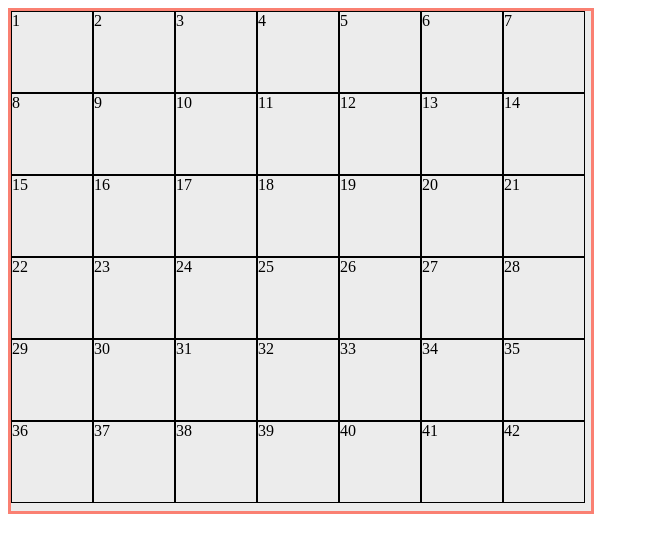
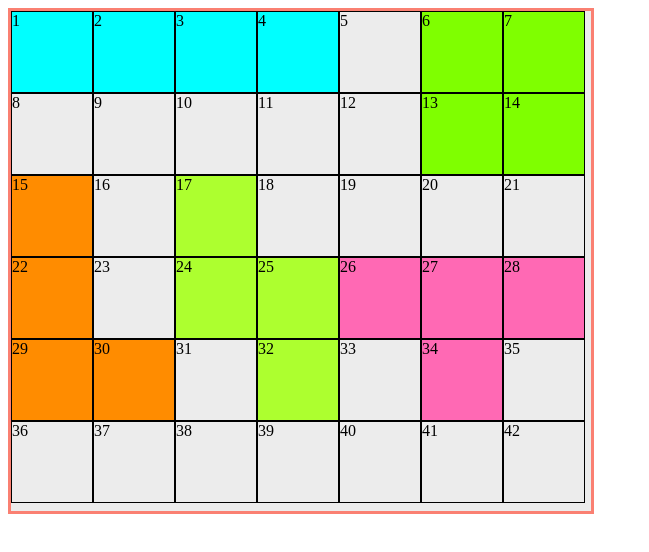
Before and after one commit to jrtorsa/tetris, a plain HTML site: page index.html in a window 1280 px wide. Shown: the whole page, without its empty margins (0-649 px from the left). Drawn offline with Linux system fonts and the light colour scheme.

Commit message:
coloreando las cajas de tetris

```diff
--- a/index.html
+++ b/index.html
@@ -9,40 +9,40 @@
   </head>
   <body>
     <div class="container">
-      <div>1</div>
-      <div>2</div>
-      <div>3</div>
-      <div>4</div>
+      <div class="blue">1</div>
+      <div class="blue">2</div>
+      <div class="blue">3</div>
+      <div class="blue">4</div>
       <div>5</div>
-      <div>6</div>
-      <div>7</div>
+      <div class="yellow">6</div>
+      <div class="yellow">7</div>
       <div>8</div>
       <div>9</div>
       <div>10</div>
       <div>11</div>
       <div>12</div>
-      <div>13</div>
-      <div>14</div>
-      <div>15</div>
+      <div class="yellow">13</div>
+      <div class="yellow">14</div>
+      <div class="orange">15</div>
       <div>16</div>
-      <div>17</div>
+      <div class="green">17</div>
       <div>18</div>
       <div>19</div>
       <div>20</div>
       <div>21</div>
-      <div>22</div>
+      <div class="orange">22</div>
       <div>23</div>
-      <div>24</div>
-      <div>25</div>
-      <div>26</div>
-      <div>27</div>
-      <div>28</div>
-      <div>29</div>
-      <div>30</div>
+      <div class="green">24</div>
+      <div class="green">25</div>
+      <div class="pink">26</div>
+      <div class="pink">27</div>
+      <div class="pink">28</div>
+      <div class="orange">29</div>
+      <div class="orange">30</div>
       <div>31</div>
-      <div>32</div>
+      <div class="green">32</div>
       <div>33</div>
-      <div>34</div>
+      <div class="pink">34</div>
       <div>35</div>
       <div>36</div>
       <div>37</div>
--- a/style.css
+++ b/style.css
@@ -12,3 +12,23 @@ div {
   border: 1px solid black;
   float: left;
 }
+
+.blue {
+  background-color: aqua;
+}
+
+.yellow {
+  background-color: chartreuse;
+}
+
+.orange {
+  background-color: darkorange;
+}
+
+.green {
+  background-color: greenyellow;
+}
+
+.pink {
+  background-color: hotpink;
+}
```
